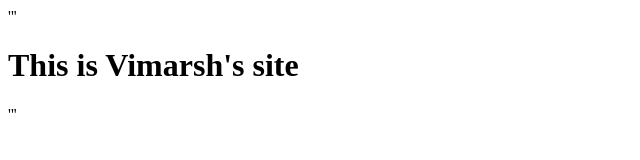
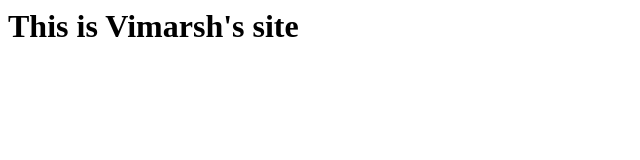
Before and after one commit to XTITAN47/Cloud_practise, a plain HTML site: page index.html in a window 1280 px wide. Shown: the whole page, without its empty margins (0-640 px from the left). Drawn offline with Linux system fonts and the light colour scheme.

Commit message:
Update index.html

```diff
--- a/index.html
+++ b/index.html
@@ -2,8 +2,8 @@
   <head>
     <body bg color= "#030201">
 
-    '''<h1> This is Vimarsh's site
-             </h1>'''
+    <h1> This is Vimarsh's site
+             </h1>
 
     </body>
   </head>
```
